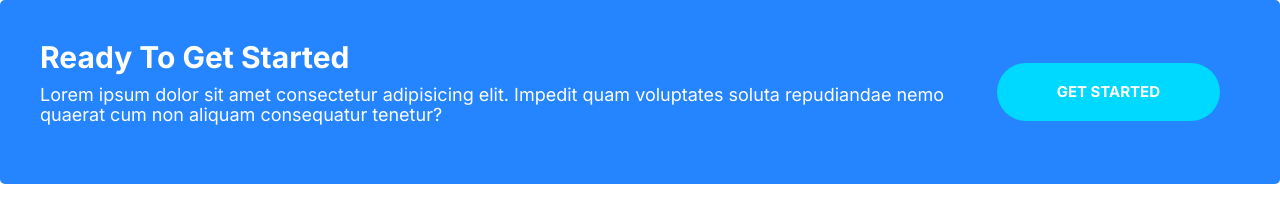
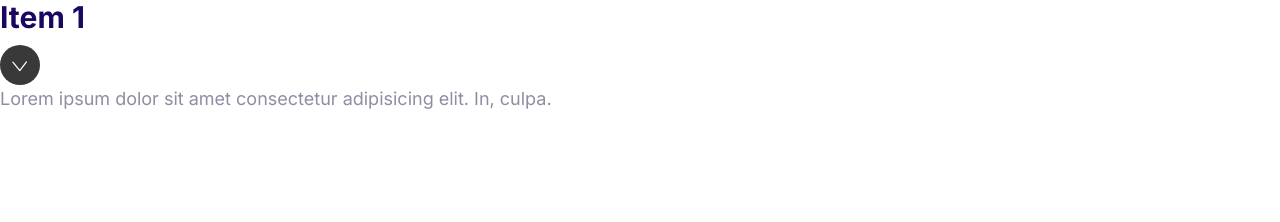
Before and after one commit to Tebogo-star/Moshify, a plain HTML site: page index.html in a window 1280 px wide. Drawn offline with Linux system fonts and the light colour scheme.

Commit message:
Creating a collapsible

```diff
--- a/css/styles.css
+++ b/css/styles.css
@@ -450,3 +450,34 @@ a {
     grid-template-columns: 1fr auto;
   }
 }
+/* Collapsibles */
+.collapsible__header {
+  display: flex;
+  justify-content: space-between;
+}
+.collapsible__heading {
+  margin-top: 0;
+  font-size: 3rem;
+}
+.collapsible__chevron {
+  transform: rotate(-90deg);
+}
+.collapsible__content {
+  display: none;
+}
+.collapsible--expanded .collapsible__chevron {
+  transform: rotate(0);
+}
+.collapsible--expanded .collapsible__content {
+  display: block;
+}
+.collapsible__content {
+  max-height: 0;
+  overflow: hidden;
+  opacity: 0;
+  transition: all 0.3s;
+}
+.collapsible--expanded .collapsible__content {
+  max-height: 100vh;
+  opacity: 1;
+}
--- a/index.html
+++ b/index.html
@@ -15,18 +15,18 @@
     <link rel="stylesheet" href="css/styles.css" />
   </head>
   <body>
-    <div class="callout callout--primary">
-      <div class="grid grid--1x2">
-        <div class="callout__content">
-          <h2 class="callout__heading">Ready To Get Started</h2>
-          <p>
-            Lorem ipsum dolor sit amet consectetur adipisicing elit. Impedit
-            quam voluptates soluta repudiandae nemo quaerat cum non aliquam
-            consequatur tenetur?
-          </p>
-        </div>
-        <a href="#" class="btn btn--secondary btn--stretched">Get Started</a>
+    <div class="collapsible collapsible--expanded">
+      <header>
+        <h2 class="collapsible__heading">Item 1</h2>
+          <svg class="icon icon--white collapsible__chevron">
+            <use xlink:href="images/sprite.svg#chevron"></use>
+          </svg>
+        </span>
+      </header>
+      <div class="collapsible__content">
+        Lorem ipsum dolor sit amet consectetur adipisicing elit. In, culpa.
       </div>
     </div>
+    <script src="js/main.js"></script>
   </body>
 </html>
--- /dev/null
+++ b/js/main.js
@@ -0,0 +1,6 @@
+const collapsibles = document.querySelectorAll(".collapsible");
+collapsibles.forEach((item) =>
+  item.addEventListener("click", function () {
+    this.classList.toggle("collapsible--expanded");
+  })
+);
```
Also changed, not shown: components/collapsibles.html (added, +13 -0 lines).
